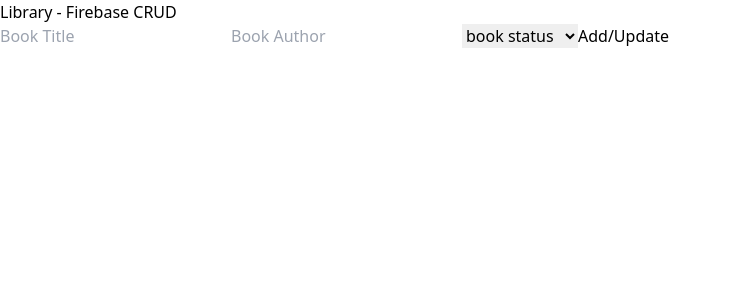
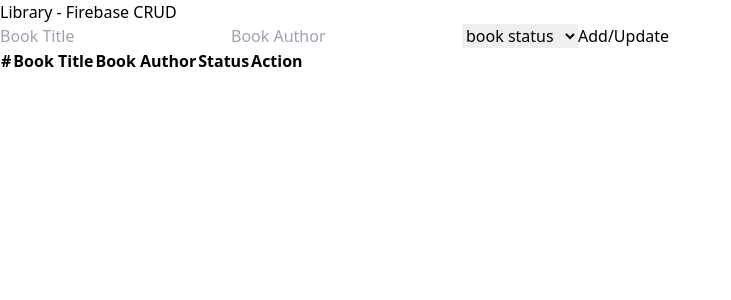
Before and after one commit to elghanbibadr/crudappwithfirebase, a React (Vite) app: page / in a window 1280 px wide. Shown: the top 300 px of the page, without its empty margins (0-731 px from the left). Built offline with nearby package versions, Linux system fonts and the light colour scheme.

Commit message:
create the base structure of the books table

```diff
--- a/src/App.jsx
+++ b/src/App.jsx
@@ -1,10 +1,11 @@
 import React, { useState } from 'react'
 
 const App = () => {
-  const [bookAuthor,setBookAuthor] =useState('')
-  const [bookTitle,setBookTitle]=useState('')
+  const [bookAuthor, setBookAuthor] = useState('')
+  const [bookTitle, setBookTitle] = useState('')
+  const [books, setBooks] = useState([])
 
-  const handleSubmit=() =>{}
+  const handleSubmit = () => { }
   return (
 
     <>
@@ -19,7 +20,7 @@
           type='text'
           value={bookTitle}
           placeholder='Book Title'
-                        onChange={(e) => setBookTitle(e.target.value) } />
+          onChange={(e) => setBookTitle(e.target.value)} />
         <input
           className="border-2 outline-none my-6 w-full border-[#272626]  p-3 rounded-sm"
           type='text'
@@ -34,6 +35,24 @@
         <button className='text-white bg-gray-900 p-3 w-full  rounded-md font-bold '>Add/Update</button>
       </form>
 
+      {/* table */}
+      <table className='w-full '>
+        <thead>
+          <tr className=' my-20 w-full  m-[2rem]'>
+            <th className='text-end'>#</th>
+            <th>Book Title</th>
+            <th>Book Author</th>
+            <th>Status</th>
+            <th className='hidden  lg:table-cell'>Action</th>
+
+          </tr>
+        </thead>
+        <tbody>
+          {books.map(({ id, title, author, status }) => {
+            return <CoinItem key={id} id={id} author={author} status={status} title={title} />
+          })}
+        </tbody>
+      </table>
 
 
     </>
```
Also changed, not shown: src/BookItem.jsx (added, +9 -0 lines). Lines whose indentation alone changed are shown as unchanged.
